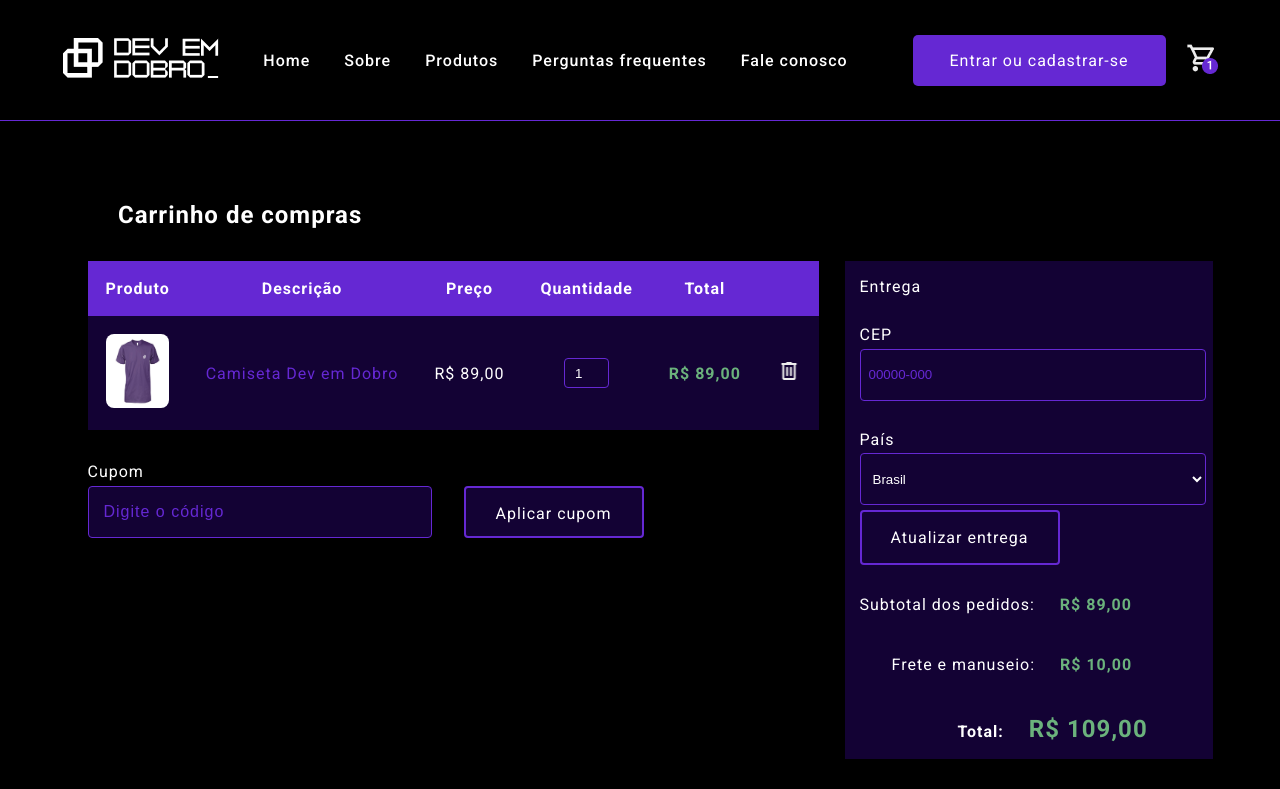
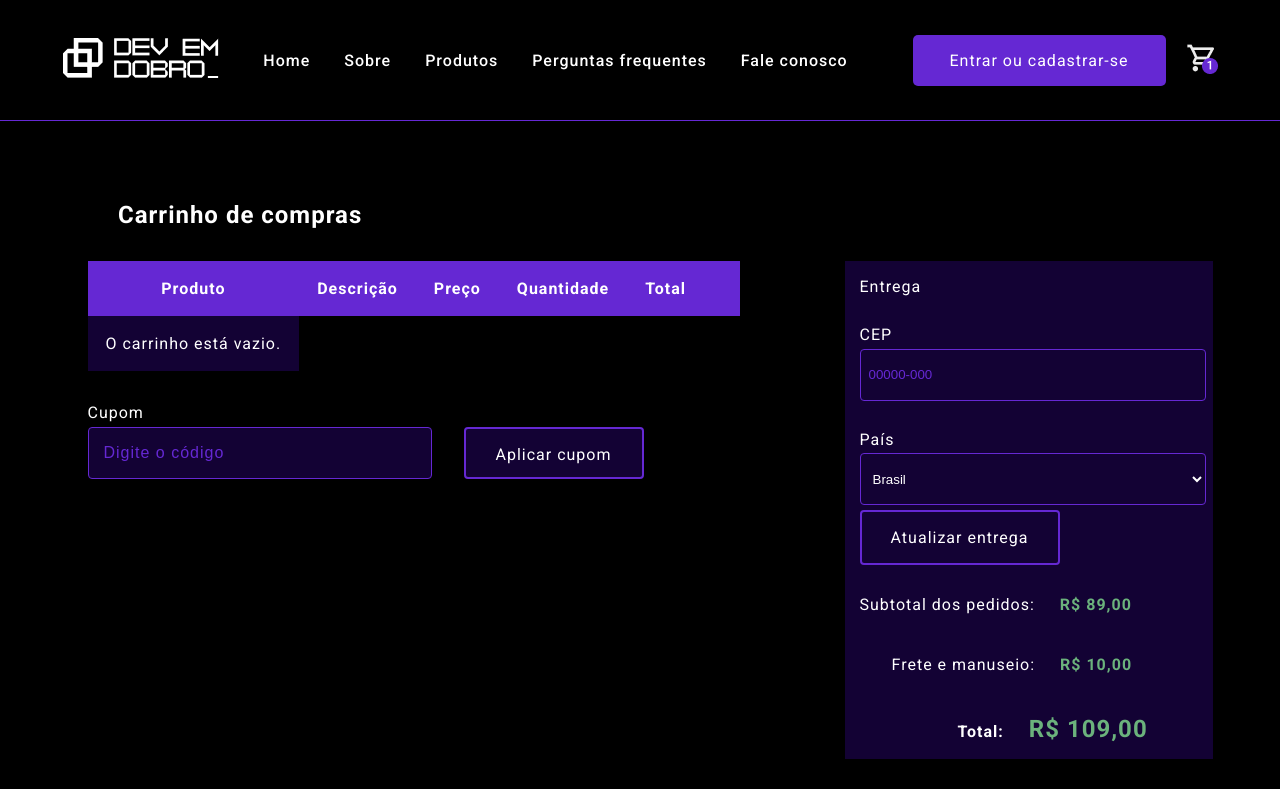
Before and after one commit to mandiilorenzo/project-e-commerce, a React (Vite) app: page /carrinho-de-compras in a window 1280 px wide. Shown: the top 789 px of the page. Built offline with nearby package versions, Linux system fonts and the light colour scheme.

Commit message:
feat: criando o context do carrinho de compras

```diff
--- a/src/App.tsx
+++ b/src/App.tsx
@@ -1,9 +1,12 @@
+import { CartProvider } from './context/CartContext'
 import { AppRoutes } from './routes'
 
 function App() {
   return (
     <>
-      <AppRoutes />
+    <CartProvider>
+    <AppRoutes />
+    </CartProvider>
     </>
   )
 }
--- a/src/components/buttons/button-carrinho.tsx
+++ b/src/components/buttons/button-carrinho.tsx
@@ -1,8 +1,12 @@
 import style from "styled-components"
+import { products } from "../../utils/products"
+import { useCart } from "../../context/CartContext"
 
 const ButtonCarrinho = () => {
+    const { addToCart } = useCart()
+
     return (
-        <Button>Adicionar ao carrinho</Button>
+        <Button onClick={() => products.forEach(product => addToCart(product))}>Adicionar ao carrinho</Button>
     )
 }
 
--- /dev/null
+++ b/src/context/CartContext.tsx
@@ -0,0 +1,36 @@
+import { createContext, useState, ReactNode, useContext } from 'react'
+import { Product } from '../utils/products'
+
+interface CartContextType {
+    cart: Product[];
+    addToCart: (product: Product) => void;
+    removeFromCart: (id: number) => void;
+}
+
+const CartContext = createContext<CartContextType | undefined>(undefined);
+
+export const CartProvider = ({ children }: { children: ReactNode }) => {
+    const [cart, setCart] = useState<Product[]>([]);
+
+    const addToCart = (product: Product) => {
+        setCart((prev) => [...prev, product]);
+    }
+
+    const removeFromCart = (id: number) => {
+        setCart((prev) => prev.filter((item) => item.id !== id));
+    }
+
+    return (
+        <CartContext.Provider value={{ cart, addToCart, removeFromCart }}>
+            {children}
+        </CartContext.Provider>
+    )
+}
+
+export const useCart = (): CartContextType => {
+    const context = useContext(CartContext);
+    if (!context) {
+        throw new Error('useCart deve ser usado dentro de um CartProvider');
+    }
+    return context;
+}
--- a/src/pages/cart/index.tsx
+++ b/src/pages/cart/index.tsx
@@ -1,7 +1,6 @@
-import camisetaRoxa from "../../assets/images/camisetaRoxa.png"
 import { useForm } from "react-hook-form"
 import * as S from "./style"
-
+import { useCart } from "../../context/CartContext"
 
 type Inputs = {
     cep: string,
@@ -10,6 +9,7 @@ type Inputs = {
 
 const Cart = () => {
     const { register } = useForm<Inputs>()
+    const { cart, removeFromCart } = useCart()
 
     return (
         <S.Main>
@@ -32,14 +32,20 @@ const Cart = () => {
 
                         <tbody>
                             <tr>
-                                <S.TdImage><S.ImageProduct src={camisetaRoxa} alt="camiseta dev em dobro roxa com logo pequeno" /></S.TdImage>
-                                <S.TdDescribe>Camiseta Dev em Dobro</S.TdDescribe>
-                                <td>R$ 89,00</td>
+                                {cart.length === 0 ? <td>O carrinho está vazio.</td> : null}
+
+                                {cart.map((product) => (
+                                    <tr key={product.id}>
+                                        <S.TdImage><S.ImageProduct src={product.image} alt={product.name} /></S.TdImage>
+                                        <S.TdDescribe>{product.name}</S.TdDescribe>
+                                        <td>R${product.price}</td>
                                         <td>
                                             <input type="number" value="1" min="1" />
                                         </td>
-                                <td><span>R$ 89,00</span></td>
-                                <td><S.IconeDelet src="icone-deletar.png" alt="ícone de lixeira" /></td>
+                                        <td><span>total</span></td>
+                                        <td><S.IconeDelet onClick={() => removeFromCart(product.id)} src="icone-deletar.png" alt="ícone de lixeira" /></td>
+                                    </tr>
+                                ))}
                             </tr>
                         </tbody>
 
--- a/src/pages/cart/style.tsx
+++ b/src/pages/cart/style.tsx
@@ -98,6 +98,7 @@ export const ImageProduct = styled.img`
 export const IconeDelet = styled.img`
     max-width: 24px;
     height: 24px;
+    cursor: pointer;
 `
 
 export const Cupom = styled.div`
--- a/src/pages/form-register/index.tsx
+++ b/src/pages/form-register/index.tsx
@@ -10,7 +10,7 @@ type Inputs = {
 }
 
 const Form = () => {
-    const { register, handleSubmit, formState: { errors } } = useForm<Inputs>()
+    const { register, formState: { errors } } = useForm<Inputs>()
 
     return (
         <S.Section>
--- a/src/pages/products/index.tsx
+++ b/src/pages/products/index.tsx
@@ -24,7 +24,7 @@ const Products = () => {
 
                                 <span>R$ {product.price}</span>
 
-                                <ButtonCarrinho />
+                                <ButtonCarrinho/>
 
                                 <p>
                                     {product.description}
--- a/src/utils/products.ts
+++ b/src/utils/products.ts
@@ -5,7 +5,17 @@ import camisetaPreta2 from '../assets/images/camisetaPreta2.png';
 import canecaPreta from '../assets/images/canecaPreta.png';
 import camisetaRoxa2 from '../assets/images/camisetaRoxa2.png';
 
-export const products = [
+export interface Product {
+    id: number,
+    name: string,
+    price: number,
+    image: string,
+    color: string,
+    size: string,
+    description?: string
+}
+
+export const products: Product[] = [
     {
         id: 1,
         name: "Camiseta Dev em Dobro",
@@ -22,7 +32,7 @@ export const products = [
         image: camisetaPreta,
         color: "Preta",
         size: "M",
-        describe: "Tecido: malha (70% algodão + 30% poliéster) Estampa: marca Dev em Dobro. modelagem: ampla, cava da manga deslocada. Decote: gola redonda, forrada. Acabamentos: gola, punhos e barra duplos."
+        description: "Tecido: malha (70% algodão + 30% poliéster) Estampa: marca Dev em Dobro. modelagem: ampla, cava da manga deslocada. Decote: gola redonda, forrada. Acabamentos: gola, punhos e barra duplos."
     },
     {
         id: 3,
@@ -39,7 +49,7 @@ export const products = [
         image: camisetaPreta2,
         color: "Preta",
         size: "M",
-        describe: "Tecido: malha (70% algodão + 30% poliéster) Estampa: marca Dev em Dobro. modelagem: ampla, cava da manga deslocada. Decote: gola redonda, forrada. Acabamentos: gola, punhos e barra duplos."
+        description: "Tecido: malha (70% algodão + 30% poliéster) Estampa: marca Dev em Dobro. modelagem: ampla, cava da manga deslocada. Decote: gola redonda, forrada. Acabamentos: gola, punhos e barra duplos."
     },
     {
         id: 5,
@@ -56,6 +66,6 @@ export const products = [
         image: camisetaRoxa2,
         color: "Roxa",
         size: "M",
-        describe: "Tecido: malha (70% algodão + 30% poliéster) Estampa: marca Dev em Dobro. modelagem: ampla, cava da manga deslocada. Decote: gola redonda, forrada. Acabamentos: gola, punhos e barra duplos."
+        description: "Tecido: malha (70% algodão + 30% poliéster) Estampa: marca Dev em Dobro. modelagem: ampla, cava da manga deslocada. Decote: gola redonda, forrada. Acabamentos: gola, punhos e barra duplos."
     }
 ]
```
Lines whose indentation alone changed are shown as unchanged.
